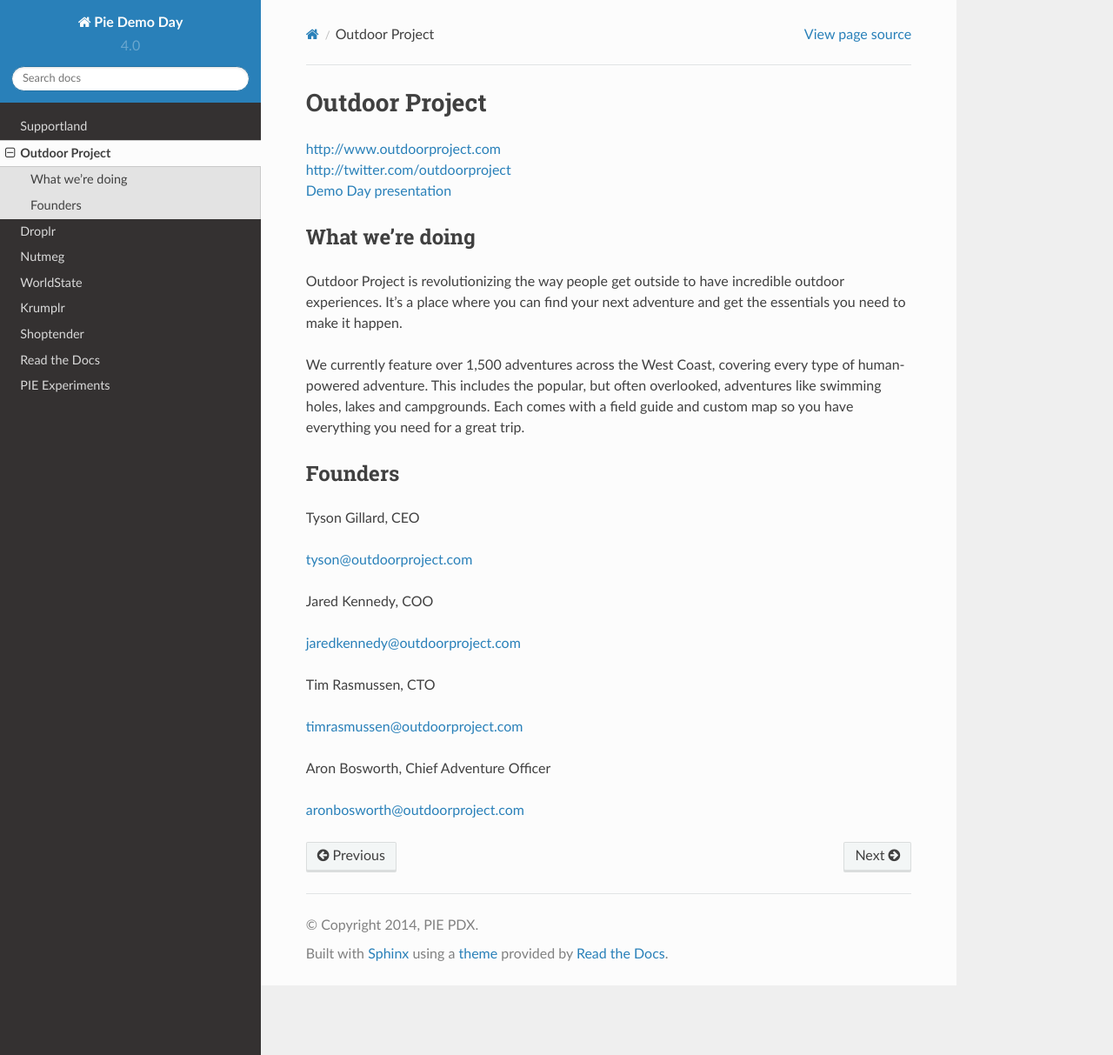
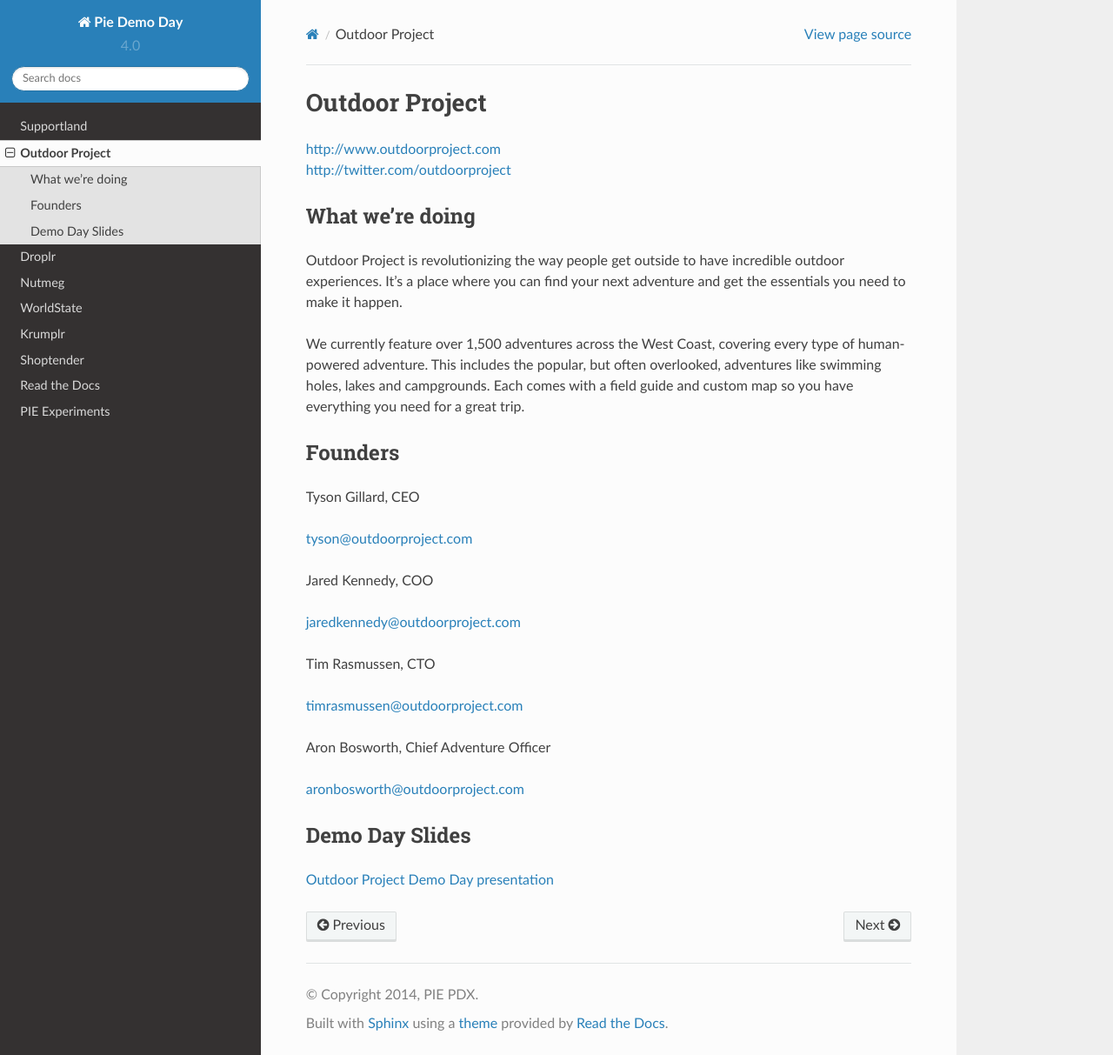
Before and after one commit to piepdx/pie-docs, a Sphinx documentation site: the page built from docs/outdoor-project.rst, in a window 1280 px wide and 1213 px high. Shown: the whole window at 87% size. Built offline with Sphinx 7.4.7 and the Read the Docs theme 2.0.0, drawn with Linux system fonts in a browser that asks for light colours.

Commit message:
slide deck link updates

```diff
--- a/docs/droplr.rst
+++ b/docs/droplr.rst
@@ -49,3 +45,10 @@
 
 | levi@droplr.com
 | 530-559-0899
+
+Demo Day Slides
+~~~~~~~~~~~~~~~
+
+`Droplr Demo Day presentation`_
+
+.. _Droplr Demo Day presentation: http://d.pr/f/1i4hv+
--- a/docs/outdoor-project.rst
+++ b/docs/outdoor-project.rst
@@ -33,3 +30,10 @@
 Aron Bosworth, Chief Adventure Officer
 
 | aronbosworth@outdoorproject.com
+
+Demo Day Slides
+~~~~~~~~~~~~~~~
+
+| `Outdoor Project Demo Day presentation`_
+
+.. _`Outdoor Project Demo Day presentation`: http://d.pr/f/14Bd0/kQHiFwD7
--- a/docs/shoptender.rst
+++ b/docs/shoptender.rst
@@ -38,3 +34,10 @@
 
 .. _@mfisherPDX: https://twitter.com/megankfisher
 .. _@nyquildotorg: https://twitter.com/nyquildotorg
+
+Demo Day Slides
+~~~~~~~~~~~~~~~
+
+`Shoptender Demo day presentation`_
+
+.. _Shoptender Demo day presentation: http://d.pr/f/12enm/4QT5mZel
```
Also changed, not shown: other parts of docs/droplr.rst (+0 -4 lines), other parts of docs/outdoor-project.rst (+0 -3 lines), other parts of docs/shoptender.rst (+0 -4 lines), docs/krumplr.rst (+3 -4 lines).
